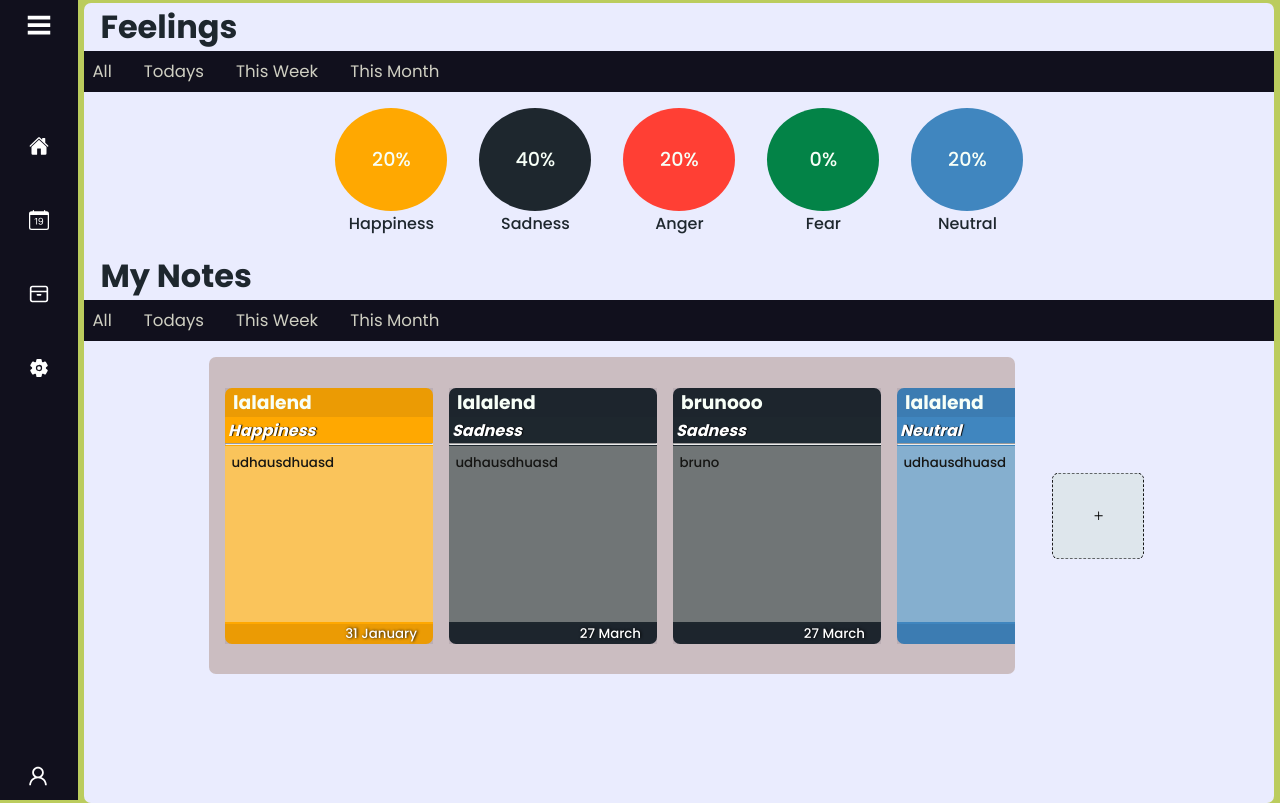
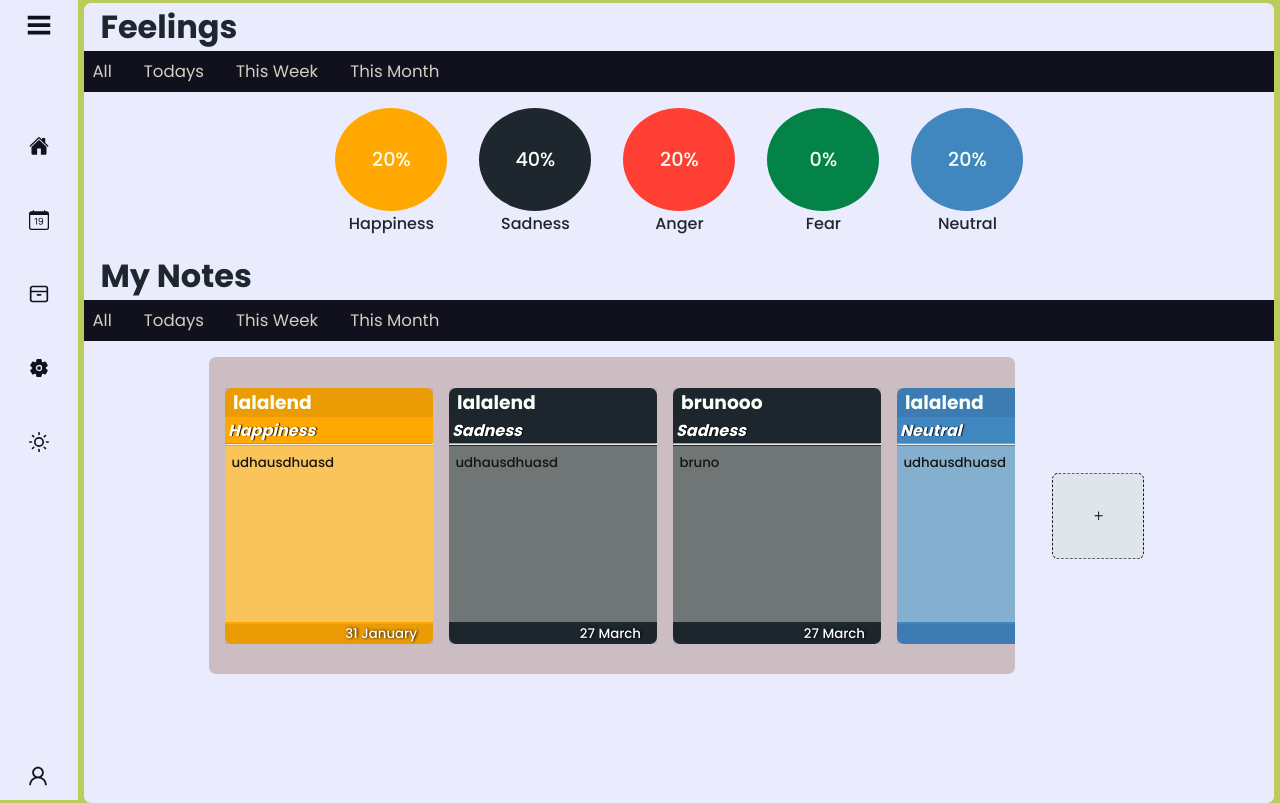
Before and after one commit to BrunoFay/Feelings-Diary, a React (Create React App) app: page / in a window 1280 px wide. Built offline with nearby package versions, Linux system fonts and the light colour scheme.

Commit message:
NEW implements darkmode 1/2

```diff
--- a/src/App.css
+++ b/src/App.css
@@ -11,6 +11,7 @@
   --colorMainHomeContainer: #EAECFE;
   --bgcolorDWMSection: #11101d;
   --bgCardEdit: #6b7e04b6;
+  --bgBodyColor:#bbcc5d;
   background: #bbcc5d;
 
 }
--- a/src/components/home/DaysWeekMonthComponent.jsx
+++ b/src/components/home/DaysWeekMonthComponent.jsx
@@ -1,9 +1,10 @@
 import React, { useContext } from 'react'
+import { darkModeContext } from '../../context/darkModeContext'
 import postsContext from '../../context/postsContext'
 
 export default function DaysWeekMonthComponent() {
   const { notes, setNotesFiltred } = useContext(postsContext)
-
+  const { isDarkMode } = useContext(darkModeContext)
   const formatDateToYYYYMMDD = (date) => {
     return date.toISOString().slice(0, 10)
   }
@@ -44,7 +45,7 @@ export default function DaysWeekMonthComponent() {
     setNotesFiltred(notesDayFormated)
   }
   return (
-    <nav>
+    <nav className={isDarkMode ? 'darkMode-navFilters':null}>
       <button
         type='button'
         onClick={() => setNotesFiltred([])}
--- a/src/components/home/FeelingPercentageContainer.jsx
+++ b/src/components/home/FeelingPercentageContainer.jsx
@@ -1,4 +1,5 @@
 import React, { useContext } from 'react';
+import { darkModeContext } from '../../context/darkModeContext';
 import postContext from '../../context/postsContext';
 
 export default function FeelingContainer({ title }) {
@@ -7,12 +8,13 @@ export default function FeelingContainer({ title }) {
     calculatePercentage,
     notesFiltred,
     notes } = useContext(postContext)
+  const { isDarkMode } = useContext(darkModeContext)
   const arrayAll = percentageArray(notes)
   const arrayFiltred = percentageArray(notesFiltred)
   return (
-    <div className='div-feeling'>
+    <div className={isDarkMode ? 'div-feeling darkMode-fel-percent-names' : 'div-feeling'}>
       <div className={`${title}-container`}>
-        <span>{`${notesFiltred.length ?
+        <span >{`${notesFiltred.length ?
           calculatePercentage(arrayFiltred, title)
           : calculatePercentage(arrayAll, title)}%`}</span>
       </div>
--- a/src/components/home/MainHome.jsx
+++ b/src/components/home/MainHome.jsx
@@ -1,4 +1,4 @@
-import React, { useContext, useState } from 'react'
+import React, { useContext, } from 'react'
 import './mainHome.css'
 import DaysWeekMonthComponent from './DaysWeekMonthComponent'
 import FormNotes from './FormNotes'
@@ -7,6 +7,7 @@ import FeelingPercentageContainer from './FeelingPercentageContainer';
 import Carousel from './Carousel';
 import CardNoteWindow from './CardNoteWindow';
 import postContext from '../../context/postsContext';
+import { darkModeContext } from '../../context/darkModeContext';
 
 const ARRAY_FEELINGS = [{ title: 'Happiness' }, { title: 'Sadness' },
 { title: 'Anger' }, { title: 'Fear' }, { title: 'Neutral' }]
@@ -14,9 +15,10 @@ const ARRAY_FEELINGS = [{ title: 'Happiness' }, { title: 'Sadness' },
 
 export default function MainHome() {
   const { isVisible, handleClickVisibility, VISIBLEFORM } = useContext(postContext)
+  const { isDarkMode } = useContext(darkModeContext)
   return (
-    <main className='home-container'>
-      <h1>Feelings</h1>
+    <main className={isDarkMode ? 'home-container darkmode-homeContainer' : 'home-container'}>
+      <h1 className={isDarkMode ? 'darkMode-titles' : null}>Feelings</h1>
       <DaysWeekMonthComponent />
       <section className='feelings-container'>
         {ARRAY_FEELINGS
@@ -24,12 +26,12 @@ export default function MainHome() {
             <FeelingPercentageContainer key={title} title={title} />)
           )}
       </section>
-      <h1>My Notes</h1>
+      <h1 className={isDarkMode ? 'darkMode-titles' : null}>My Notes</h1>
       <DaysWeekMonthComponent />
       <section className='notes-container'>
         {isVisible.visibleForm && (<FormNotes feelings={ARRAY_FEELINGS} />)}
         <Carousel />
-        {isVisible.visibleCard && (<CardNoteWindow />) }
+        {isVisible.visibleCard && (<CardNoteWindow />)}
         <button className='new-post' onClick={() => handleClickVisibility(VISIBLEFORM)}>
           <AiOutlinePlus />
         </button>
--- a/src/components/home/mainHome.css
+++ b/src/components/home/mainHome.css
@@ -8,6 +8,7 @@
   justify-content: center;
   align-items: center;
   border-radius: 7px;
+  transition: all 0.5s ease;
 }
 
 .DWM-Components {
@@ -16,8 +17,7 @@
   border: none;
   background-color: transparent;
   cursor: pointer;
-  transition: all 0.3s;
-}
+  transition: all 0.5s ease;}
 
 .DWM-Components:hover, .DWM-Components:focus {
   color: #ffffff;
@@ -482,3 +482,15 @@
 
   }
 }
+.darkmode-homeContainer{
+  background-color: #18181b;
+}
+.home-container .darkMode-navFilters{
+  background-color: #52525b;
+}
+.home-container .darkMode-titles{
+  color: #f4f4f5;
+}
+.darkMode-fel-percent-names{
+  color: #a1a1aa;
+}
--- a/src/components/navbar/Navbar.jsx
+++ b/src/components/navbar/Navbar.jsx
@@ -1,4 +1,4 @@
-import React, { useRef } from 'react'
+import React, { useContext, useRef } from 'react'
 import { Link } from 'react-router-dom';
 import { VscThreeBars } from 'react-icons/vsc';
 import { IoHome } from 'react-icons/io5';
@@ -6,20 +6,35 @@ import { IoSettings } from 'react-icons/io5';
 import { CgBox } from 'react-icons/cg';
 import { BsCalendarDate } from 'react-icons/bs';
 import { AiOutlineUser } from 'react-icons/ai';
+import { FiSun } from 'react-icons/fi';
+import { FiMoon } from 'react-icons/fi';
+import { darkModeContext } from '../../context/darkModeContext';
 import "./navbar.css"
 
 /* reference https://www.codinglabweb.com/2021/06/dropdown-sidebar-menu-html-css.html */
 
 export default function Navbar() {
   const sidebar = useRef();
-
+  const { isDarkMode, toggleMode } = useContext(darkModeContext);
   function sideBarClicked() {
     return sidebar.current.classList.toggle("close");
+  }
+  function toggleThemeMode() {
+    return isDarkMode ? (
+
+      <i onClick={() => toggleMode(false)}>
+        <FiMoon />
+      </i>
+    ) : (
+      <i onClick={() => toggleMode(true)}>
+        <FiSun />
+      </i>
+    )
   }
 
   return (
     <>
-      <aside className="sidebar close" ref={sidebar} >
+      <aside className={isDarkMode?"sidebar darkMode-sidebar close":"sidebar close"} ref={sidebar} >
         <div className="logo-details" onClick={sideBarClicked}>
           <i className='bx bxl-c-plus-plus'>
             <VscThreeBars />
@@ -85,6 +100,9 @@ export default function Navbar() {
             </li>
           </Link>
           <li>
+            <div style={{ display: "flex" }}>
+              {toggleThemeMode()}
+            </div>
             <div className="profile-details">
               <div className="profile-content">
                 <AiOutlineUser />
--- a/src/components/navbar/navbar.css
+++ b/src/components/navbar/navbar.css
@@ -18,9 +18,12 @@ a{
   left: 0;
   height: 100%;
   width: 260px;
-  background: #11101d;
+  background:var(--colorMainHomeContainer);
   z-index: 100;
   transition: all 0.5s ease;
+}
+.darkMode-sidebar{
+  background-color: var(--bgcolorDWMSection);
 }
 
 .sidebar.close {
@@ -36,13 +39,15 @@ a{
 
 .sidebar .logo-details i {
   font-size: 30px;
-  color: #fff;
   height: 50px;
   min-width: 78px;
   text-align: center;
   line-height: 50px;
+  color: var(--bgcolorDWMSection);
 }
-
+.darkMode-sidebar .logo-details i{
+  color: #fff;
+ }
 .sidebar .logo-details .logo_name {
   font-size: 22px;
   color: #fff;
@@ -78,9 +83,11 @@ a{
   position: relative;
   list-style: none;
   transition: all 0.4s ease;
+  color: var(--bgcolorDWMSection);
+}
+.darkMode-sidebar .nav-links li{
   color: #fff;
 }
-
 .sidebar .nav-links li:hover {
   background: #1d1b31;
 }
@@ -100,12 +107,18 @@ a{
   min-width: 78px;
   text-align: center;
   line-height: 58px;
-  color: #fff;
   font-size: 20px;
   cursor: pointer;
+  color: var(--bgcolorDWMSection);
   transition: all 0.3s ease;
 }
 
+.darkMode-sidebar .nav-links li i{
+  color: var(--colorMainHomeContainer);
+}
+.sidebar .nav-links li i:hover{
+  color:#fff
+}
 .sidebar .nav-links li.showMenu i.arrow {
   transform: rotate(-180deg);
 }
@@ -187,6 +200,7 @@ a{
   font-size: 18px;
   opacity: 1;
   display: block;
+  color: #fff;
 }
 
 .sidebar .nav-links li .sub-menu.blank {
--- /dev/null
+++ b/src/context/DarkModeContextProvider.js
@@ -0,0 +1,16 @@
+import { darkModeContext } from "./darkModeContext";
+import { useState } from "react";
+
+const DarkModeContextProvider = ({ children }) => {
+  const [isDarkMode, setIsDarkMode] = useState(false);
+  function toggleMode() {
+    setIsDarkMode(!isDarkMode);
+  }
+  const valueToProvide = { isDarkMode, toggleMode };
+  return (
+    <darkModeContext.Provider value={valueToProvide}>
+      {children}
+    </darkModeContext.Provider>
+  )
+}
+export default DarkModeContextProvider;
--- /dev/null
+++ b/src/context/darkModeContext.js
@@ -0,0 +1,2 @@
+import { createContext } from "react"
+export const darkModeContext = createContext()
--- a/src/index.js
+++ b/src/index.js
@@ -3,12 +3,15 @@ import ReactDOM from 'react-dom';
 import './index.css';
 import App from './App';
 import PostContextProvider from './context/PostContextProvider';
+import DarkModeContextProvider from './context/DarkModeContextProvider';
 
 ReactDOM.render(
   <React.StrictMode>
-    <PostContextProvider>
-      <App />
-    </PostContextProvider>
+    <DarkModeContextProvider>
+      <PostContextProvider>
+        <App />
+      </PostContextProvider>
+    </DarkModeContextProvider>
   </React.StrictMode>,
   document.getElementById('root')
 );
--- a/src/pages/Home.jsx
+++ b/src/pages/Home.jsx
@@ -1,13 +1,21 @@
-import React from 'react'
+import React, { useContext, useEffect } from 'react'
 import Navbar from '../components/navbar/Navbar';
 import MainHome from '../components/home/MainHome';
+import { darkModeContext } from '../context/darkModeContext';
 
 export default function Home() {
+  const { isDarkMode } = useContext(darkModeContext)
+  useEffect(() => {
+    if (isDarkMode) {
+      document.body.style.backgroundColor = "var(--colorMainHomeContainer)"
+    }
+    return()=> document.body.style.backgroundColor = "var(--bgcolorDWMSection)"
+  }, [isDarkMode])
   return (
     <>
       <Navbar />
       <main className="main-container">
-          <MainHome />
+        <MainHome />
       </main>
     </>
   )
```
